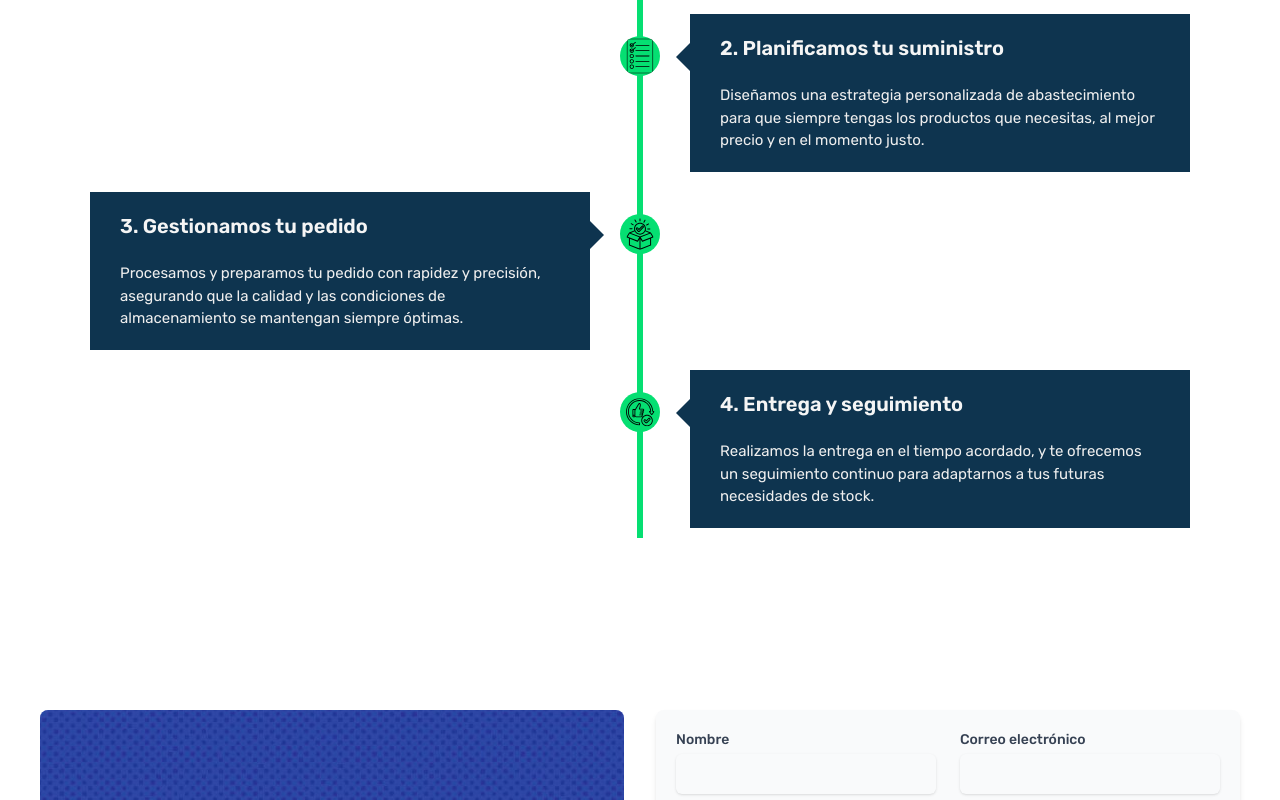
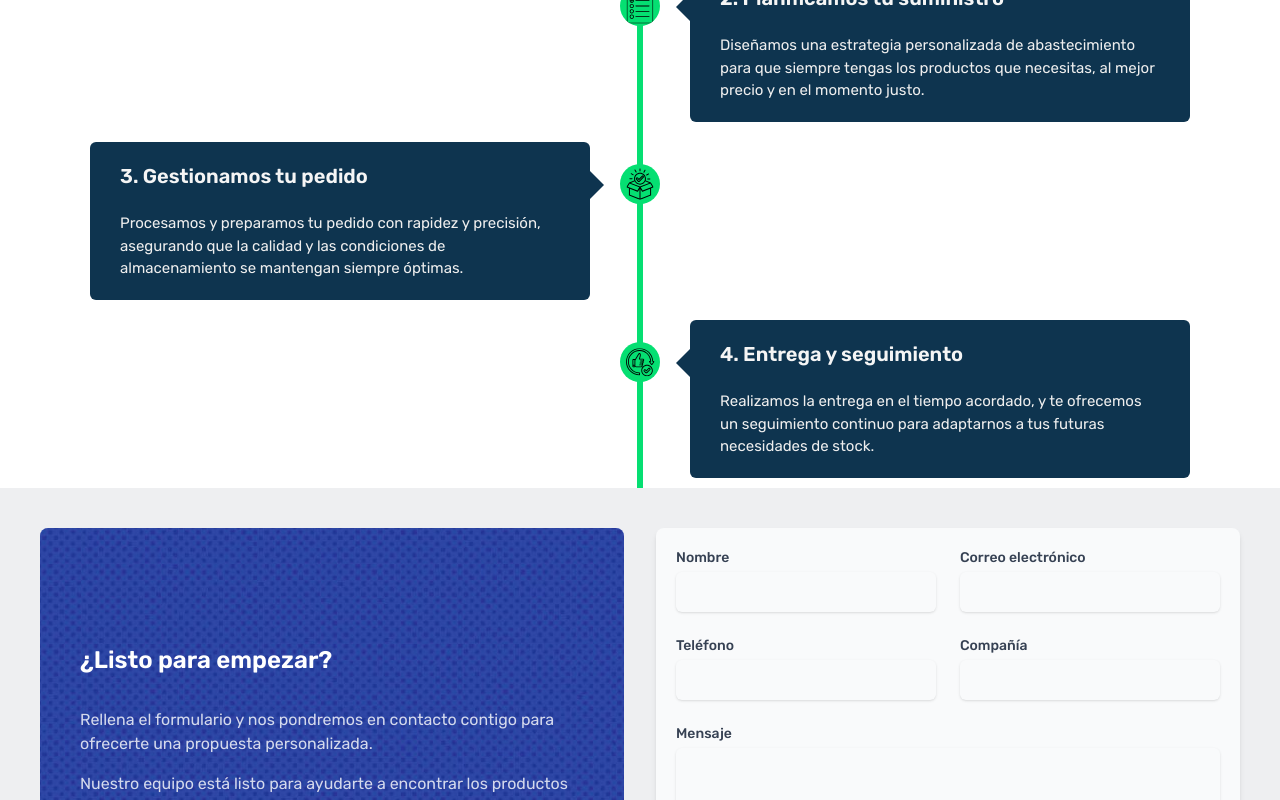
Before and after one commit to hexabro/Wally_pickers, a Next.js app: page /ser-cliente in a window 1280 px wide. Shown: the part 2820-3620 px from the top of the page. Built offline with nearby package versions, Linux system fonts and the light colour scheme.

Commit message:
probando

```diff
--- a/src/app/ser-cliente/page.tsx
+++ b/src/app/ser-cliente/page.tsx
@@ -105,7 +105,7 @@ export default function BecomeCustomerPage() {
 
         {/* CUSTOMER ROADMAP */}
         {/* VERTICAL TIMELINE USED FOR SHOWCASING THE KIND OF BUSINESS THEY ATTEND TO */}
-        <section className= "bg-[#fff] py-8">
+        <section className= "bg-[#fff] pt-8 ">
           <VerticalTimelineSection/>
         </section>
 
@@ -113,13 +113,11 @@ export default function BecomeCustomerPage() {
 
 
 
+        {/* SECCIÓN DE FORMULARIO DE CONTACTO, FORMULARIO A LA DRECHA Y SECCIÓN DE TEXTO A LA IZQUIERDA */}
+        <div className="mx-auto p-10 flex flex-col md:flex-row items-stretch gap-8 bg-[#eeeff1] ">
 
+          {/* IZQUIERDA  */}
 
-
-
-
-        {/* SECCIÓN DE FORMULARIO DE CONTACTO, FORMULARIO A LA DRECHA Y SECCIÓN DE TEXTO A LA IZQUIERDA */}
-        <div className="mx-auto p-10 flex flex-col md:flex-row items-stretch gap-8 ">
           <div className="relative  bg-center flex-1 rounded-lg text-center md:text-left flex flex-col justify-center h-auto"
           style = {{ backgroundImage: "url(/images/contact/background.jpg)", }}>
           {/* DARK OVERLAY */}
--- a/src/components/sections/timeline.css
+++ b/src/components/sections/timeline.css
@@ -1,7 +1,8 @@
 .timeline{
   position:relative;
   max-width: 1200px;
-  margin: 100px auto;
+  margin: 50px auto;
+  margin-bottom:0;
   z-index: 1;
 }
 
@@ -9,26 +10,13 @@
   padding: 10px 50px;
   position: relative ;
   width: 50%;;
-  animation: movedown 1s linear forwards;
-  opacity: 0;
   z-index: 1;;
-}
-
-@keyframes movedown {
-  0%{
-    transform: translateY(-30px);
-    opacity: 1;
-  }
-  100%{
-    transform: translateY(0);
-    opacity: 1;
-  }
 }
 
 .textbox{
   padding: 20px 30px;
   background: #0e344f ;
-  border-radius: 6;
+  border-radius: 6px;
   position: relative;
   font-size: 15px;
 }
@@ -48,19 +36,7 @@
   top: 0;
   left: 50%;
   margin-left: -3px;
-  animation:moveline 6s linear forwards;
 
-}
-
-@keyframes moveline {
-  0%{
-    z-index: 0;
-    height: 0;
-  }
-  100%{
-    z-index: 0;
-    height: 100%;
-  }
 }
 
 .left-container-arrow{
--- a/src/components/sections/timeline.tsx
+++ b/src/components/sections/timeline.tsx
@@ -57,7 +57,7 @@ const VerticalTimelineSection: React.FC = () => {
           <div key = {index}
           className={`timeline-container ${index % 2 === 0 ? "left-container" : "right-container"}`}
           /* ANIMATE 1S AFTER FOR EVERY INDEX */
-          style={{ animationDelay: `${index}s` }}>
+          >
             <Image
               src= {event.icon}
               alt={event.title}
```
